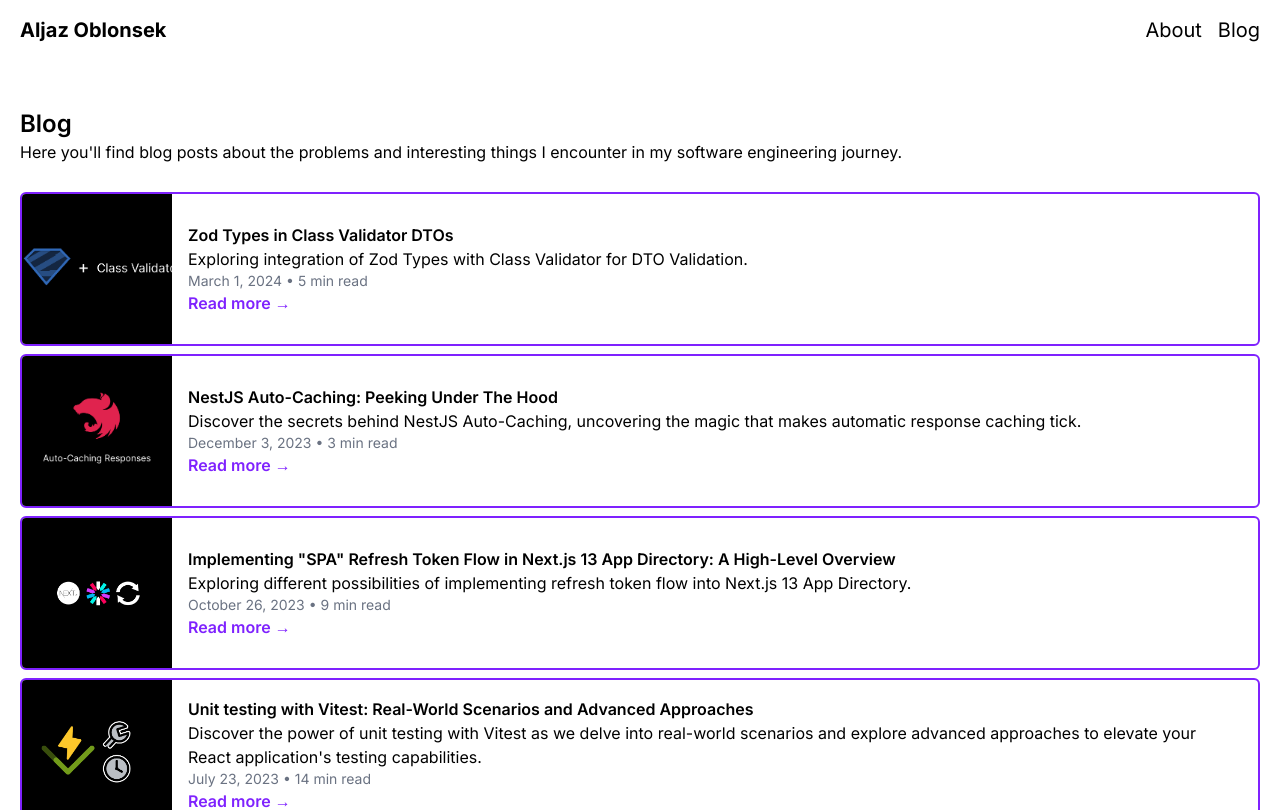
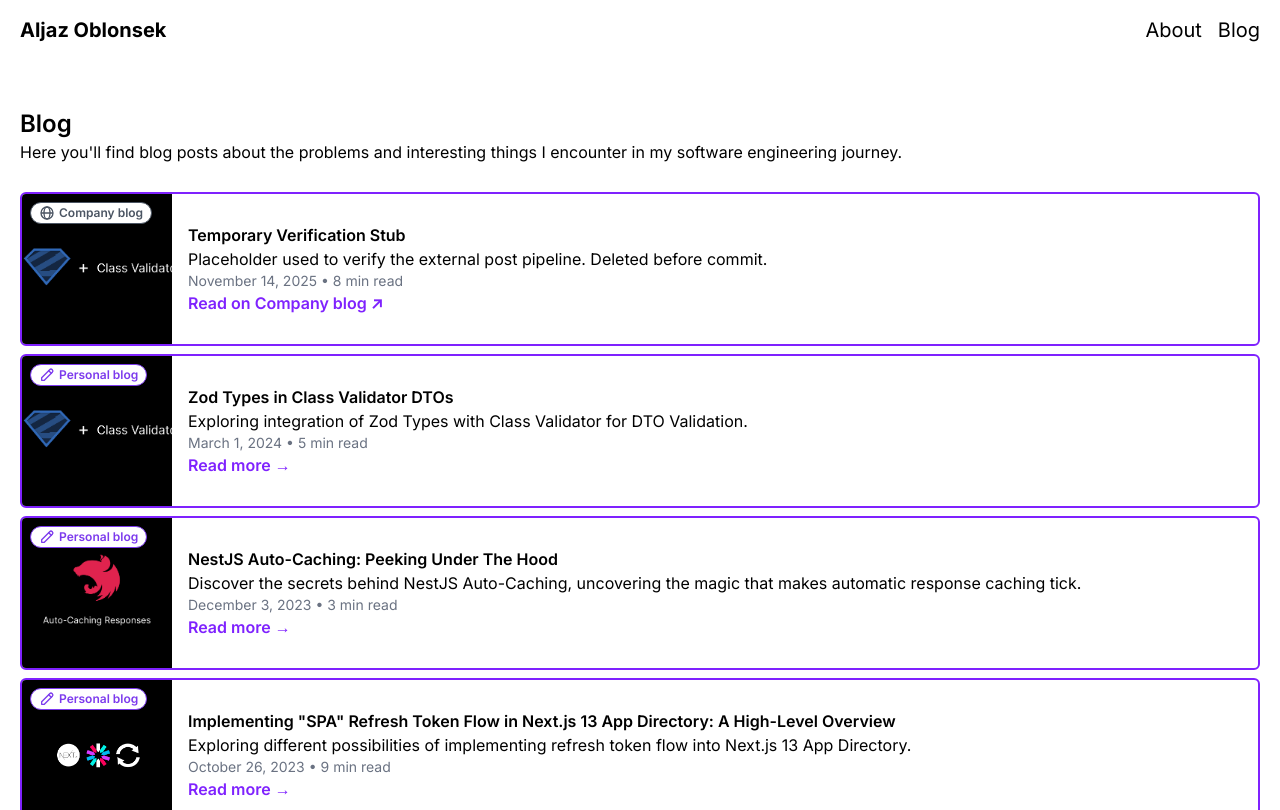
Before and after one commit to AljazOblonsek/portfolio, a Next.js app: page /posts in a window 1280 px wide. Shown: the top 810 px of the page. Built offline with nearby package versions, Linux system fonts and the light colour scheme; what marked-gfm-heading-id, marked-highlight would draw is missing.

Commit message:
feat: initial implementation

```diff
--- a/src/app/posts/[slug]/page.tsx
+++ b/src/app/posts/[slug]/page.tsx
@@ -14,16 +14,18 @@
 export function generateStaticParams() {
   const posts = getPosts();
 
-  return posts.map((post) => ({
-    slug: post.id,
-  }));
+  return posts
+    .filter((post) => !post.externalUrl)
+    .map((post) => ({
+      slug: post.id,
+    }));
 }
 
 export const generateMetadata = async ({ params }: PostProps): Promise<Metadata> => {
   const { slug } = await params;
 
   const posts = getPosts();
-  const post = posts.find((post) => post.id === slug);
+  const post = posts.find((post) => post.id === slug && !post.externalUrl);
 
   if (!post) {
     return {
@@ -62,7 +64,7 @@
   const { slug } = await params;
 
   const posts = getPosts();
-  const post = posts.find((post) => post.id === slug);
+  const post = posts.find((post) => post.id === slug && !post.externalUrl);
 
   if (!post) {
     return notFound();
--- a/src/components/Icons.tsx
+++ b/src/components/Icons.tsx
@@ -21,3 +21,63 @@
     <path d="M12 0c-6.626 0-12 5.373-12 12 0 5.302 3.438 9.8 8.207 11.387.599.111.793-.261.793-.577v-2.234c-3.338.726-4.033-1.416-4.033-1.416-.546-1.387-1.333-1.756-1.333-1.756-1.089-.745.083-.729.083-.729 1.205.084 1.839 1.237 1.839 1.237 1.07 1.834 2.807 1.304 3.492.997.107-.775.418-1.305.762-1.604-2.665-.305-5.467-1.334-5.467-5.931 0-1.311.469-2.381 1.236-3.221-.124-.303-.535-1.524.117-3.176 0 0 1.008-.322 3.301 1.23.957-.266 1.983-.399 3.003-.404 1.02.005 2.047.138 3.006.404 2.291-1.552 3.297-1.23 3.297-1.23.653 1.653.242 2.874.118 3.176.77.84 1.235 1.911 1.235 3.221 0 4.609-2.807 5.624-5.479 5.921.43.372.823 1.102.823 2.222v3.293c0 .319.192.694.801.576 4.765-1.589 8.199-6.086 8.199-11.386 0-6.627-5.373-12-12-12z" />
   </svg>
 );
+
+export const MediumIcon = () => (
+  <svg
+    xmlns="http://www.w3.org/2000/svg"
+    className="h-4 w-4"
+    fill="currentColor"
+    viewBox="0 0 24 24"
+    aria-hidden="true"
+  >
+    <circle cx="6.5" cy="12" r="6.5" />
+    <ellipse cx="16.4" cy="12" rx="3" ry="6.1" />
+    <ellipse cx="22.3" cy="12" rx="1.2" ry="5.6" />
+  </svg>
+);
+
+export const AtlassianIcon = () => (
+  <svg
+    xmlns="http://www.w3.org/2000/svg"
+    className="h-4 w-4"
+    fill="currentColor"
+    viewBox="0 0 24 24"
+    aria-hidden="true"
+  >
+    <path d="M7.1 10.6.6 22.6a.7.7 0 0 0 .6 1h7.3a.7.7 0 0 0 .6-.4c1.7-3.5 1.1-8.4-2-12.6Z" />
+    <path d="M11.4 1a.7.7 0 0 0-1.2.1c-2.5 5-1.9 10.4.3 14.8l3.5 7.3a.7.7 0 0 0 .6.4h7.3a.7.7 0 0 0 .6-1L11.4 1Z" />
+  </svg>
+);
+
+export const GlobeIcon = () => (
+  <svg
+    xmlns="http://www.w3.org/2000/svg"
+    className="h-4 w-4"
+    fill="none"
+    stroke="currentColor"
+    strokeWidth={2}
+    viewBox="0 0 24 24"
+    aria-hidden="true"
+  >
+    <circle cx="12" cy="12" r="9" />
+    <path d="M3 12h18" />
+    <ellipse cx="12" cy="12" rx="4.5" ry="9" />
+  </svg>
+);
+
+export const PenIcon = () => (
+  <svg
+    xmlns="http://www.w3.org/2000/svg"
+    className="h-4 w-4"
+    fill="none"
+    stroke="currentColor"
+    strokeWidth={2}
+    strokeLinecap="round"
+    strokeLinejoin="round"
+    viewBox="0 0 24 24"
+    aria-hidden="true"
+  >
+    <path d="M4 20h4L20 8a2.83 2.83 0 0 0-4-4L4 16v4Z" />
+    <path d="M14.5 5.5 18.5 9.5" />
+  </svg>
+);
--- /dev/null
+++ b/src/components/PostBadge.tsx
@@ -0,0 +1,22 @@
+import { PostSourceKey, postSources } from '@/constants/postSources';
+
+type PostBadgeProps = {
+  source: PostSourceKey;
+  className?: string;
+};
+
+const PostBadge = ({ source, className }: PostBadgeProps) => {
+  const { name, color, icon: Icon } = postSources[source];
+
+  return (
+    <span
+      className={`inline-flex w-fit shrink-0 items-center gap-1 whitespace-nowrap rounded-full border bg-white px-2 py-0.5 text-xs font-semibold shadow-sm ${className ?? ''}`}
+      style={{ color, borderColor: color }}
+    >
+      <Icon />
+      {name}
+    </span>
+  );
+};
+
+export default PostBadge;
--- a/src/components/PostPreview.tsx
+++ b/src/components/PostPreview.tsx
@@ -1,3 +1,5 @@
+import PostBadge from '@/components/PostBadge';
+import { postSources } from '@/constants/postSources';
 import { Post } from '@/types/Post';
 import { getFormattedDate } from '@/utils/getFormattedDate';
 import Image from 'next/image';
@@ -9,6 +11,7 @@
 
 const PostPreview = ({ post }: PostPreviewProps) => (
   <div className="mt-2 flex flex-col items-center overflow-hidden rounded-md border-2 border-violet-600 md:flex-row">
+    <div className="relative w-full md:h-[150px] md:w-[150px] md:shrink-0">
       <Image
         src={post.coverPath}
         alt={`${post.title} Cover`}
@@ -16,12 +19,25 @@
         height={1000}
         className="h-full w-full object-cover md:h-[150px] md:w-[150px]"
       />
+      <PostBadge source={post.source} className="absolute left-2 top-2" />
+    </div>
     <div className="flex flex-col justify-center px-4 py-3 md:py-0">
       <div className="font-semibold">{post.title}</div>
       <div>{post.description}</div>
       <div className="text-sm text-gray-500">
         {getFormattedDate(post.postedAt)} &#x2022; {post.readTimeInMinutes} min read
       </div>
+      {post.externalUrl ? (
+        <a
+          href={post.externalUrl}
+          target="_blank"
+          rel="noopener noreferrer"
+          className="font-semibold text-violet-600 hover:underline"
+        >
+          Read on {postSources[post.source].name} &#x2197;
+          <span className="sr-only"> (opens in a new tab)</span>
+        </a>
+      ) : (
         <Link
           href={`/posts/${post.id}`}
           className="font-semibold text-violet-600 hover:underline"
@@ -29,6 +45,7 @@
         >
           Read more &#x2192;
         </Link>
+      )}
     </div>
   </div>
 );
--- /dev/null
+++ b/src/constants/postSources.ts
@@ -0,0 +1,18 @@
+import { AtlassianIcon, GlobeIcon, MediumIcon, PenIcon } from '@/components/Icons';
+
+type PostSource = {
+  name: string;
+  color: string;
+  icon: () => React.JSX.Element;
+};
+
+export const postSources = {
+  personal: { name: 'Personal blog', color: '#7c3aed', icon: PenIcon },
+  medium: { name: 'Medium', color: '#000000', icon: MediumIcon },
+  atlassian: { name: 'Atlassian', color: '#0052cc', icon: AtlassianIcon },
+  company: { name: 'Company blog', color: '#4b5563', icon: GlobeIcon },
+} satisfies Record<string, PostSource>;
+
+export type PostSourceKey = keyof typeof postSources;
+
+export const defaultPostSourceKey: PostSourceKey = 'personal';
--- /dev/null
+++ b/src/posts/zz-temp-verification-stub.md
@@ -0,0 +1,9 @@
+---
+title: 'Temporary Verification Stub'
+description: 'Placeholder used to verify the external post pipeline. Deleted before commit.'
+coverPath: '/zod-types-in-class-validator-dtos/cover.png'
+date: '2025-11-14'
+source: 'company'
+externalUrl: 'https://example.com/temp-verification-stub'
+readTimeInMinutes: '8'
+---
--- a/src/types/Post.ts
+++ b/src/types/Post.ts
@@ -1,3 +1,5 @@
+import { PostSourceKey } from '@/constants/postSources';
+
 export type Post = {
   id: string;
   title: string;
@@ -5,6 +7,8 @@
   coverPath: string;
   readTimeInMinutes: string;
   postedAt: string;
+  source: PostSourceKey;
+  externalUrl?: string;
 };
 
 export type PostWithHtmlContent = Post & {
--- a/src/utils/getPosts.ts
+++ b/src/utils/getPosts.ts
@@ -5,6 +5,7 @@
 import { marked } from 'marked';
 import { markedHighlight } from 'marked-highlight';
 import { Post, PostWithHtmlContent } from '@/types/Post';
+import { defaultPostSourceKey, PostSourceKey, postSources } from '@/constants/postSources';
 import { gfmHeadingId } from 'marked-gfm-heading-id';
 import { getReadingTimeInMinutes } from './getReadingTimeInMinutes';
 
@@ -23,11 +24,42 @@
   })
 );
 
+const toPost = (id: string, matterResult: matter.GrayMatterFile<string>): Post => {
+  const { title, description, coverPath, date, source, externalUrl, readTimeInMinutes } =
+    matterResult.data;
+
+  const sourceKey: PostSourceKey = source ?? defaultPostSourceKey;
+
+  if (!Object.hasOwn(postSources, sourceKey)) {
+    throw new Error(
+      `Post "${id}" has unknown source "${source}". Valid sources: ${Object.keys(postSources).join(', ')}.`
+    );
+  }
+
+  // External posts need read time defined since we cannot dynamically calculate it
+  if (externalUrl && !readTimeInMinutes) {
+    throw new Error(`External post "${id}" must define "readTimeInMinutes" in its frontmatter.`);
+  }
+
+  return {
+    id,
+    title,
+    description,
+    coverPath,
+    readTimeInMinutes: readTimeInMinutes
+      ? String(readTimeInMinutes)
+      : getReadingTimeInMinutes(matterResult.content).toString(),
+    postedAt: date,
+    source: sourceKey,
+    ...(externalUrl ? { externalUrl: String(externalUrl) } : {}),
+  };
+};
+
 export const getPosts = (): Post[] => {
   // Get file names under /posts
   const fileNames = fs.readdirSync(postsDirectory);
   const allPosts = fileNames
-    .filter((fileName) => fileName !== '.gitkeep')
+    .filter((fileName) => fileName.endsWith('.md'))
     .map((fileName) => {
       // Remove ".md" from file name to get id
       const id = fileName.replace(/\.md$/, '');
@@ -39,17 +71,8 @@
       // Use gray-matter to parse the post metadata section
       const matterResult = matter(fileContents);
 
-      const post: Post = {
-        id,
-        title: matterResult.data.title,
-        description: matterResult.data.description,
-        coverPath: matterResult.data.coverPath,
-        readTimeInMinutes: getReadingTimeInMinutes(matterResult.content).toString(),
-        postedAt: matterResult.data.date,
-      };
-
       // Combine the data with the id
-      return post;
+      return toPost(id, matterResult);
     });
 
   // Sort posts by date
@@ -69,12 +92,7 @@
   );
 
   const blogPostWithHTML: PostWithHtmlContent = {
-    id,
-    title: matterResult.data.title,
-    description: matterResult.data.description,
-    coverPath: matterResult.data.coverPath,
-    readTimeInMinutes: getReadingTimeInMinutes(matterResult.content).toString(),
-    postedAt: matterResult.data.date,
+    ...toPost(id, matterResult),
     htmlContent: await marked(contentWithReplacedBaseUrl),
   };
 
```
Lines whose indentation alone changed are shown as unchanged.
